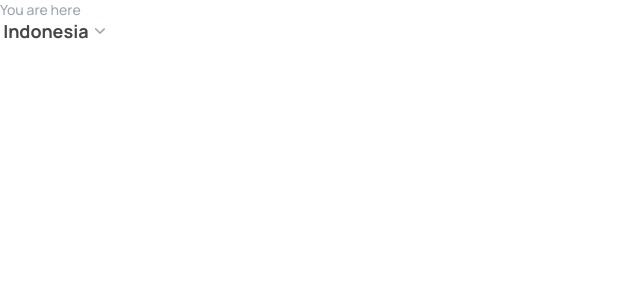
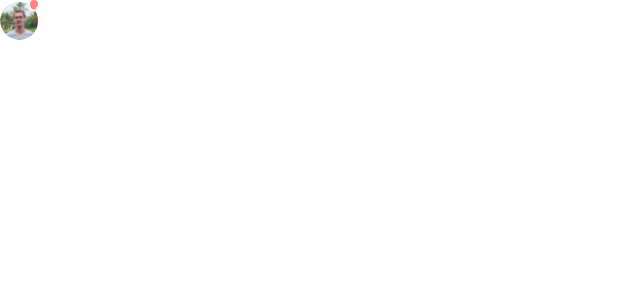
Before and after one commit to HuascarGutierrez/BookingApp, a React (Vite) app: page / in a window 1280 px wide. Shown: the top 300 px of the page, without its empty margins (0-640 px from the left). Built offline with nearby package versions, Linux system fonts and the light colour scheme.

Commit message:
first debug

```diff
--- a/src/App.jsx
+++ b/src/App.jsx
@@ -1,12 +1,13 @@
 import { useState } from 'react'
 import Place from './components/Place'
+import Profile from './components/Profile'
+import {profiles} from './assets/profiles'
 import './App.css'
-
 function App() {
 
   return (
     <>
-      <Place />
+      <Profile profiles={profiles}/>
     </>
   )
 }
--- a/src/assets/profiles.js
+++ b/src/assets/profiles.js
@@ -0,0 +1,7 @@
+export const profiles=[
+    {
+        user:"./profile1.svg",
+        name:"Andrew",
+        available:"yes",
+    }
+]
--- /dev/null
+++ b/src/components/Profile.jsx
@@ -0,0 +1,13 @@
+import "../styles/Profile.css"
+
+function Profile(props) {
+    const profiles = props.profiles
+  return (
+    <div className="profiles">
+        <img src={profiles[0].user} alt={profiles[0].name} className="user"/>
+        <div className={'available '+profiles[0].available}></div>
+    </div>
+  )
+}
+
+export default Profile
--- /dev/null
+++ b/src/styles/Profile.css
@@ -0,0 +1,29 @@
+*{
+    margin: 0;
+    padding: 0;
+    box-sizing: border-box;
+}
+
+.profiles{
+    width: 40px;
+    height: 40px;
+    display: flex;
+}
+
+.user{
+    width: 40px;
+    height: 40px;
+    border-radius: 50%;
+}
+
+.available{
+    width: 8px;
+    height: 8px;
+    border-radius: 50%;
+    position: absolute;
+    margin: 0 30px ;
+}
+
+.yes{
+    background-color: #FF8383;
+}
```
Also changed, not shown: public/profile1.svg (added).
